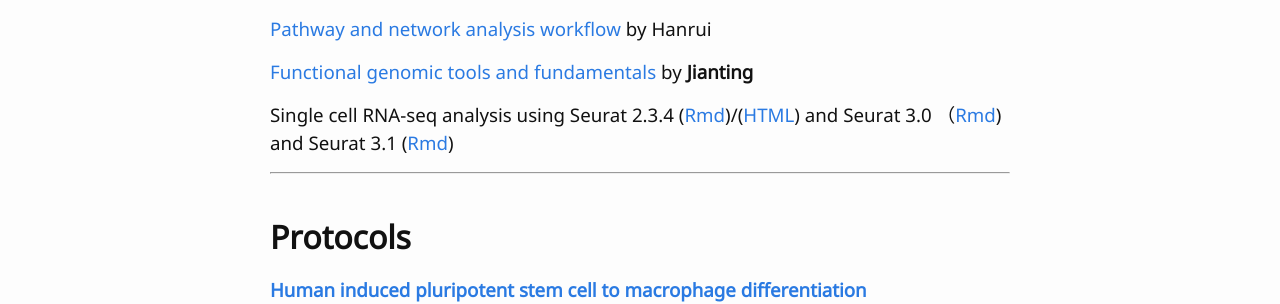
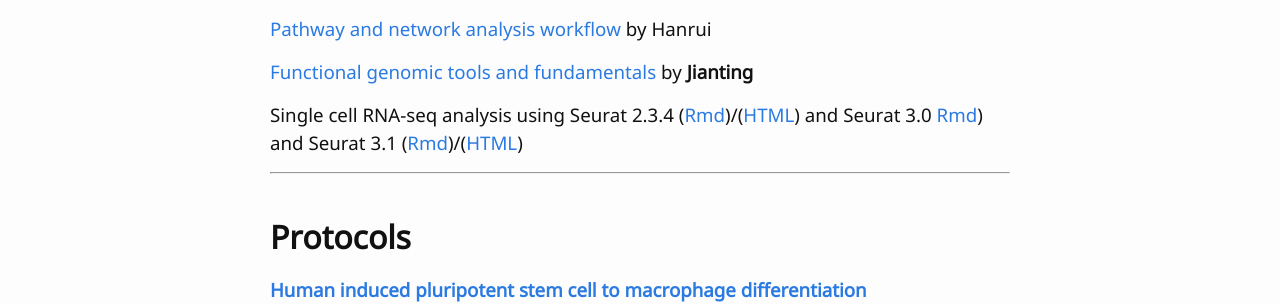
Before and after one commit to hanruizhang/zhanglab, a Jekyll site: the page built from 4_Resources.md, in a window 1280 px wide. Shown: the part 226-530 px from the top of the page. Built offline with Jekyll 4.4.1, drawn with Linux system fonts in a browser that asks for light colours.

Commit message:
Update 4_Resources.md

```diff
--- a/4_Resources.md
+++ b/4_Resources.md
@@ -11,7 +11,7 @@
 ### [RNA-seq data analysis workflow](https://hanruizhang.github.io/RNAseq-analysis-workflow/) by Hanrui
 ### [Pathway and network analysis workflow](https://hanruizhang.github.io/Pathway-Network-Analysis/) by Hanrui
 ### [Functional genomic tools and fundamentals](https://hanruizhang.github.io/Functional-Genomic-Tools/Functional_Genomics_Tools.html) by **Jianting**
-### Single cell RNA-seq analysis using Seurat 2.3.4 ([Rmd](/file/scRNAseq_Tutorial_latest.Rmd))/([HTML](/file/scRNAseq_Tutorial_latest.html)) and Seurat 3.0 （[Rmd](/file/Zhang_Seurat_PBMC_20191001.Rmd)) and Seurat 3.1 ([Rmd](/file/Shan_Seurat_PBMC_20191001.Rmd))
+### Single cell RNA-seq analysis using Seurat 2.3.4 ([Rmd](/file/scRNAseq_Tutorial_latest.Rmd))/([HTML](/file/scRNAseq_Tutorial_latest.html)) and Seurat 3.0 [Rmd](/file/Zhang_Seurat_PBMC_20191001.Rmd)) and Seurat 3.1 ([Rmd](/file/00_Seurat_PBMC_20200310.Rmd))/([HTML](00_Seurat_PBMC_20200310.html))
 
 ------
 &nbsp;
```
